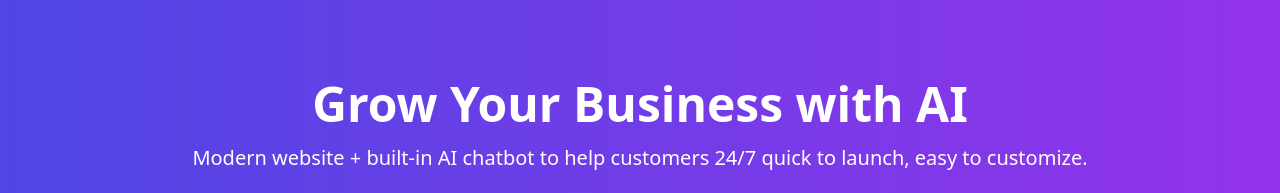
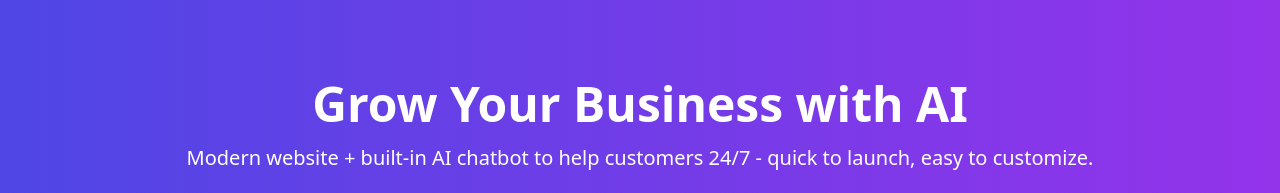
Before and after one commit to kiran555-sys/ai-business-site, a website: page public/index.html in a window 1280 px wide. Shown: the top 193 px of the page. Drawn offline with nearby package versions, Linux system fonts and the light colour scheme.

Commit message:
Update index.html

```diff
--- a/public/index.html
+++ b/public/index.html
@@ -24,7 +24,7 @@
   <header class="bg-gradient-to-r from-indigo-600 to-purple-600 text-white py-20">
     <div class="max-w-6xl mx-auto px-6 text-center">
       <h1 class="text-4xl md:text-5xl font-bold mb-4">Grow Your Business with AI</h1>
-      <p class="text-lg md:text-xl mb-6">Modern website + built-in AI chatbot to help customers 24/7  quick to launch, easy to customize.</p>
+      <p class="text-lg md:text-xl mb-6">Modern website + built-in AI chatbot to help customers 24/7 - quick to launch, easy to customize.</p>
       <a href="#contact" class="inline-block bg-white text-indigo-600 px-6 py-3 rounded-lg font-semibold shadow hover:bg-gray-100">Get Started</a>
     </div>
   </header>
```
